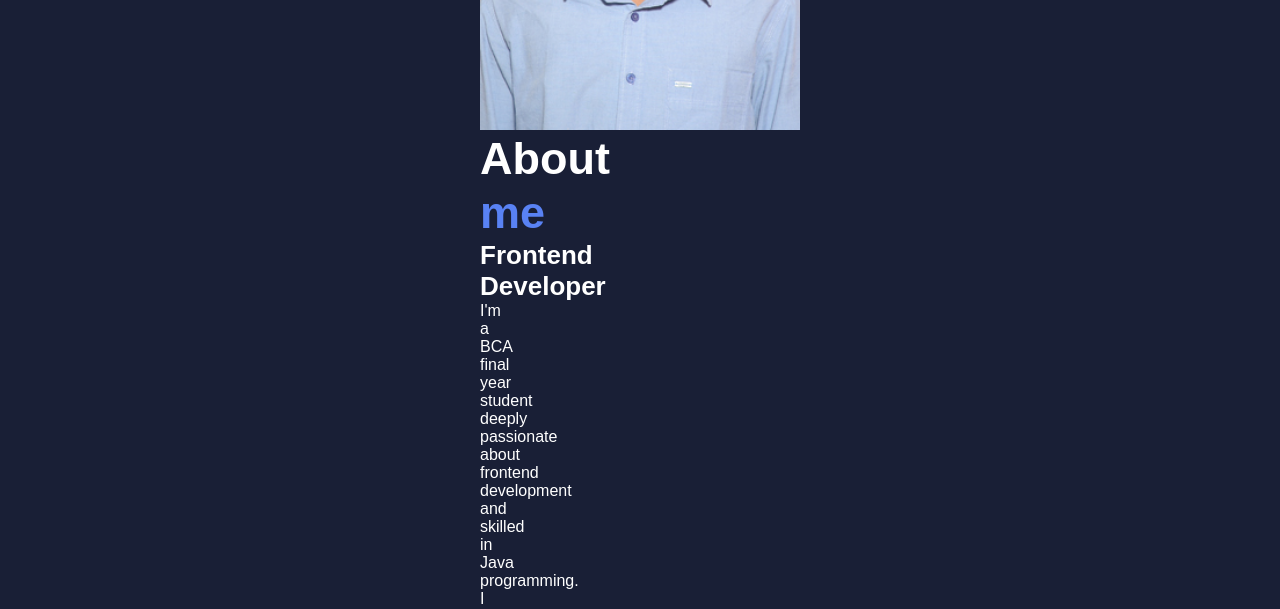
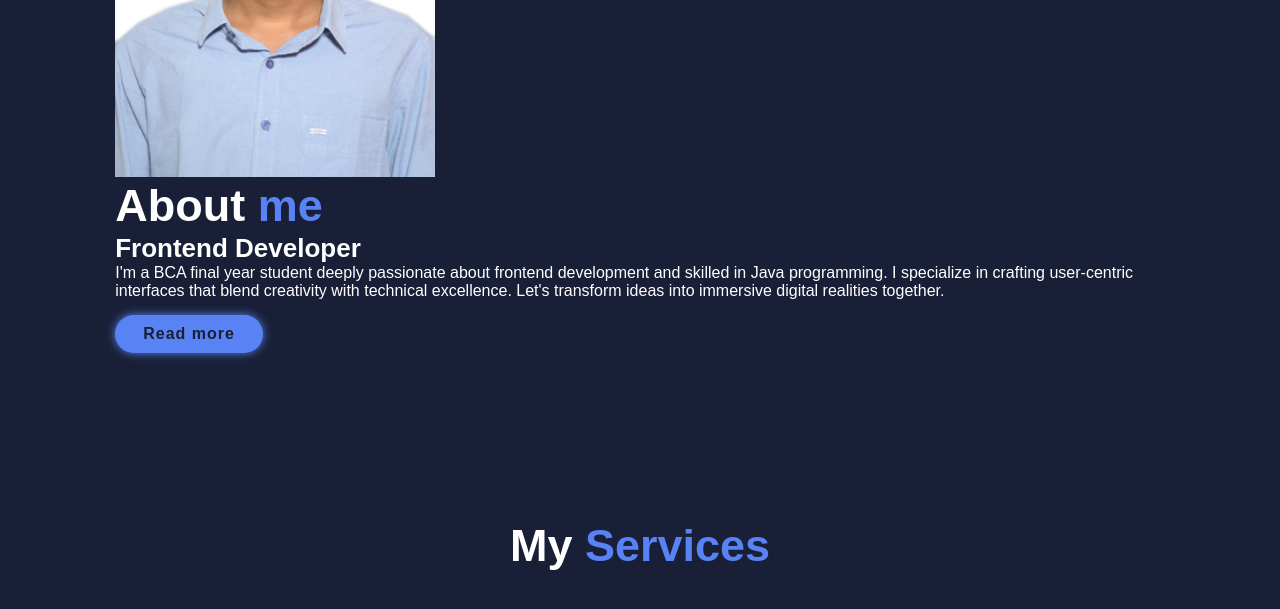
Before and after one commit to Jegans03/Portfolio-, a plain HTML site: page index.html in a window 1280 px wide. Shown: the part 1180-1789 px from the top of the page. Drawn offline with nearby package versions, Linux system fonts and the light colour scheme.

Commit message:
Update style.css

```diff
--- a/style.css
+++ b/style.css
@@ -147,10 +147,10 @@ span{
 /*  animation:floatImage 4s ease-in-out infinite;*/
 }
 
-.about-content{
+/*.about-content{
   margin-right:20px;
   width:30px
-}
+}*/
 
 
 .heading{
```
